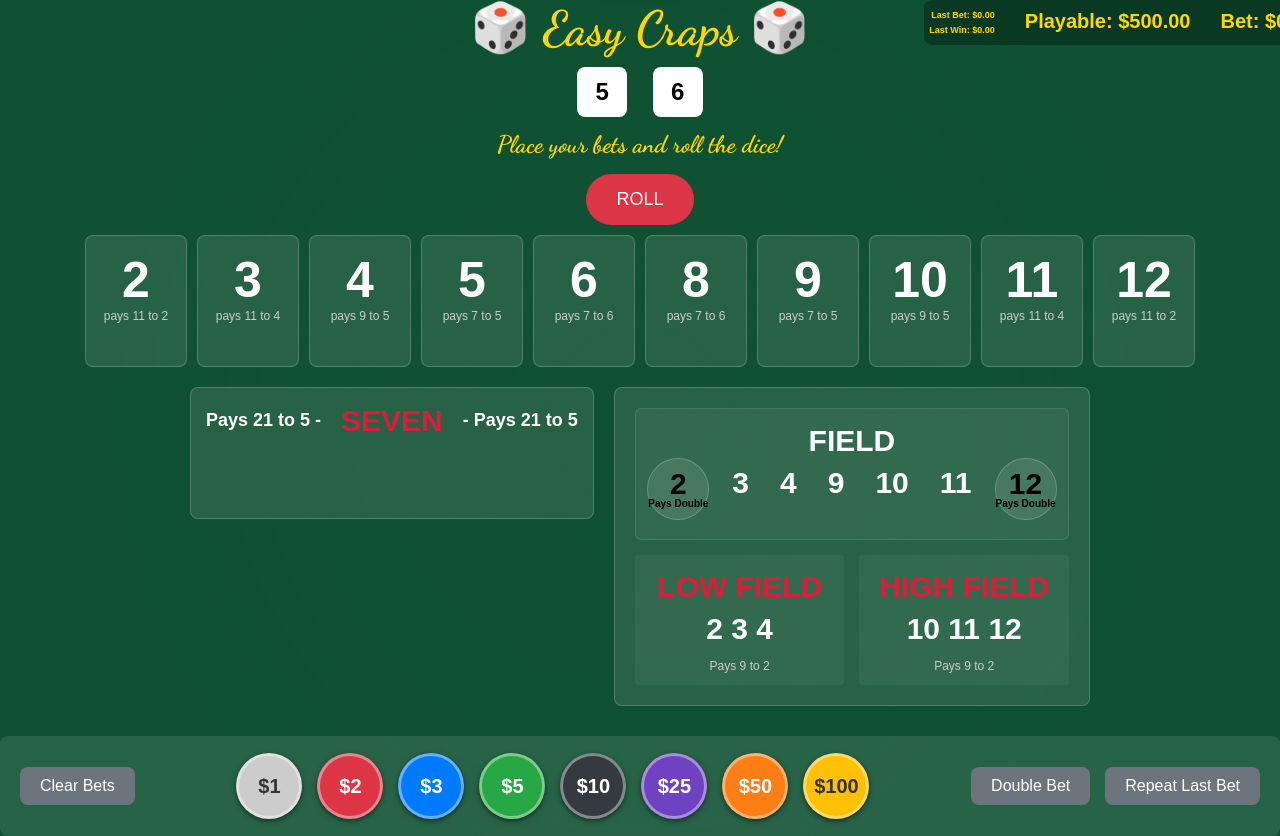
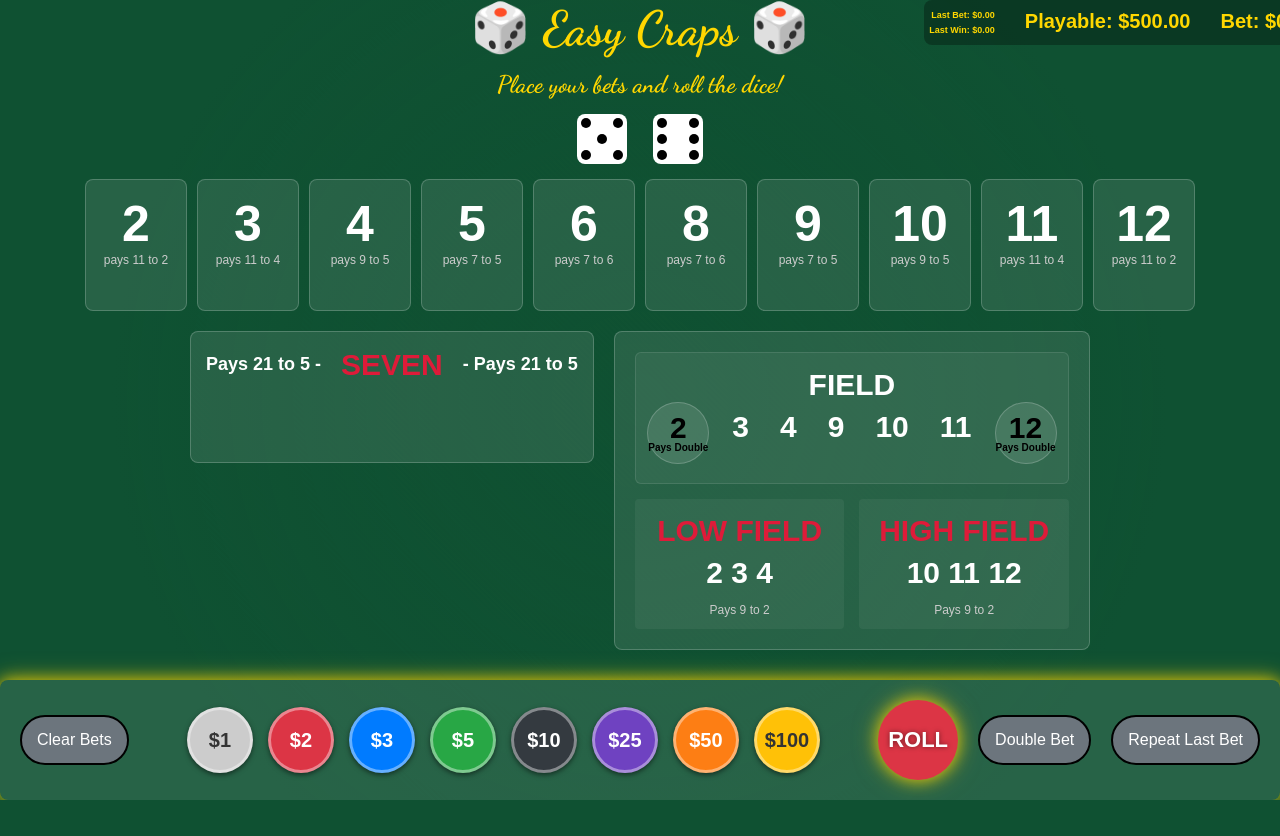
Before and after one commit to billynehrkorn/easycraps, a plain HTML site: page index.html in a window 1280 px wide. Shown: the top 836 px of the page. After the commit the page ends 800 px from the top, so only its background shows below. Drawn offline with Linux system fonts and the light colour scheme; no server answers.

Commit message:
Connect local project to GitHub repo

```diff
--- a/index.html
+++ b/index.html
@@ -68,7 +68,7 @@
 
   .dice-result {
       text-align: center;
-      margin: 10px auto 0px auto; /* Updated margin */
+      margin: 10px auto; /* Updated margin */
       font-size: 20px;
       max-width: 800px;
   }
@@ -84,7 +84,60 @@
       margin: 0 10px;
       font-size: 24px;
       font-weight: bold;
+      position: relative; /* Needed for absolute positioning of pips */
   }
+
+  /* Pip styling */
+  .pip {
+      position: absolute;
+      width: 10px;
+      height: 10px;
+      background-color: black;
+      border-radius: 50%;
+  }
+
+  .pip.top-left     { top: 8%;  left: 8%; }
+  .pip.top-center   { top: 8%;  left: 50%; transform: translateX(-50%); }
+  .pip.top-right    { top: 8%;  right: 8%; }
+  .pip.middle-center{ top: 50%; left: 50%; transform: translate(-50%,-50%); }
+  .pip.bottom-left  { bottom: 8%; left: 8%; }
+  .pip.bottom-center{ bottom: 8%; left: 50%; transform: translateX(-50%); }
+  .pip.bottom-right { bottom: 8%; right: 8%; }
+
+  /* Dice face configurations */
+  .dice .pip { display: none; } /* Hide all pips by default */
+
+  .dice.face-1 .middle-center { display: block; }
+
+  .dice.face-2 .top-right,
+  .dice.face-2 .bottom-left { display: block; }
+
+  .dice.face-3 .top-right,
+  .dice.face-3 .middle-center,
+  .dice.face-3 .bottom-left { display: block; }
+
+  .dice.face-4 .top-left,
+  .dice.face-4 .top-right,
+  .dice.face-4 .bottom-left,
+  .dice.face-4 .bottom-right { display: block; }
+
+  .dice.face-5 .top-left,
+  .dice.face-5 .top-right,
+  .dice.face-5 .middle-center,
+  .dice.face-5 .bottom-left,
+  .dice.face-5 .bottom-right { display: block; }
+
+  .dice.face-6 .top-left,
+  .dice.face-6 .top-right,
+  .dice.face-6 .middle-left, /* Added for 6-face */
+  .dice.face-6 .middle-right, /* Added for 6-face */
+  .dice.face-6 .bottom-left,
+  .dice.face-6 .bottom-right { display: block; }
+
+  /* Additional pip positions for face-6 (if needed, based on common dice layouts) */
+  .pip.middle-left { top: 50%; left: 8%; transform: translateY(-50%); }
+  .pip.middle-right { top: 50%; right: 8%; transform: translateY(-50%); }
+
 
   .notifications {
       text-align: center;
@@ -117,21 +170,24 @@
       background-color: rgba(255, 215, 0, 0.1);
   }
 
-  .controls {
-      text-align: center;
-      margin: 10px 0;
-  }
-
   .roll-btn {
+      width: 80px; /* Make it square */
+      height: 80px; /* Make it square */
+      border-radius: 50%; /* Make it circular */
+      padding: 0; /* Remove padding as width/height define size */
+      display: flex; /* Use flexbox to center text */
+      align-items: center;
+      justify-content: center;
+      font-size: 22px; /* Slightly larger text */
+      font-weight: bold; /* Ensure text is bold */
+      box-shadow: 0 0 15px rgba(255, 215, 0, 0.7), 0 0 25px rgba(255, 215, 0, 0.5); /* Glowing effect */
+      text-shadow: 0 0 5px rgba(0,0,0,0.5); /* Subtle text shadow */
+      flex-shrink: 0; /* Prevent it from shrinking */
       color: white;
       border: none;
-      padding: 15px 30px;
-      font-size: 18px;
-      border-radius: 100px;
       cursor: pointer;
       background-color: #dc3545;
       transition: background-color 0.3s;
-      margin: 0 10px;
   }
 
   .roll-btn:hover {
@@ -141,18 +197,25 @@
   .roll-btn:disabled {
       background-color: #6c757d;
       cursor: not-allowed;
+      box-shadow: none; /* Remove glow when disabled */
   }
 
   .clear-btn, .action-btn { /* Combined styles for clear and new action buttons */
       color: white;
-      border: none;
-      padding: 10px 20px; /* Smaller padding for these buttons */
+      border: 2px solid black; /* Black border */
+      height: 50px; /* Fixed height */
+      padding: 0 15px; /* Horizontal padding */
       font-size: 16px; /* Smaller font size */
-      border-radius: 8px;
+      border-radius: 25px; /* Make it pill-shaped (half of height) */
       cursor: pointer;
       transition: background-color 0.3s;
       background-color: #6c757d; /* Default gray */
       white-space: nowrap; /* Prevent text wrapping */
+      flex-shrink: 0; /* Prevent shrinking */
+      display: flex; /* Use flexbox to center text */
+      align-items: center;
+      justify-content: center;
+      text-align: center; /* Ensure text is centered */
   }
 
   .clear-btn:hover, .action-btn:hover {
@@ -415,13 +478,14 @@
   #chip-bar {
       display: flex;
       align-items: center; /* Vertically align items */
-      justify-content: space-between; /* Distribute items with space between */
-      gap: 15px; /* Gap between main sections */
+      justify-content: center; /* Center the whole group */
+      gap: 20px; /* Increased gap for better spacing between elements */
       margin-top: 30px;
-      padding: 10px 20px;
+      padding: 20px;
       background-color: rgba(255, 255, 255, 0.1);
       border-radius: 8px;
-      min-height: 80px; /* Make it a clear drop target */
+      min-height: 80px;
+      box-shadow: 0 0 15px rgba(255, 215, 0, 0.7), 0 0 25px rgba(255, 215, 0, 0.5); /* Glowing effect */
   }
 
   .chip-container { /* New container for chips to keep them grouped and centered */
@@ -430,6 +494,7 @@
       gap: 15px;
       flex-grow: 1; /* Allow it to take up available space */
       flex-wrap: wrap; /* Allow chips to wrap if space is limited */
+      min-width: 300px; /* Ensure it doesn't collapse too much */
   }
 
   .chip {
@@ -511,17 +576,36 @@
   <h1>🎲 Easy Craps 🎲</h1>
 </div>
 
-<div class="dice-result" id="diceResult">
-  <div><span class="dice" id="dice1">1</span> <span class="dice" id="dice2">1</span></div>
-</div>
-
 <div class="notifications" id="notifications">
   <div class="notification-message" style="text-align: center; color: #ffd700;">Place your bets and roll the dice!</div>
 </div>
 
-<div class="controls">
-  <button class="roll-btn" id="rollBtn" onclick="rollDice()">ROLL</button>
+<div class="dice-result" id="diceResult">
+  <div class="dice" id="dice1">
+    <div class="pip top-left"></div>
+    <div class="pip top-center"></div>
+    <div class="pip top-right"></div>
+    <div class="pip middle-left"></div> <!-- Added for 6-face -->
+    <div class="pip middle-center"></div>
+    <div class="pip middle-right"></div> <!-- Added for 6-face -->
+    <div class="pip bottom-left"></div>
+    <div class="pip bottom-center"></div>
+    <div class="pip bottom-right"></div>
+  </div>
+  <div class="dice" id="dice2">
+    <div class="pip top-left"></div>
+    <div class="pip top-center"></div>
+    <div class="pip top-right"></div>
+    <div class="pip middle-left"></div> <!-- Added for 6-face -->
+    <div class="pip middle-center"></div>
+    <div class="pip middle-right"></div> <!-- Added for 6-face -->
+    <div class="pip bottom-left"></div>
+    <div class="pip bottom-center"></div>
+    <div class="pip bottom-right"></div>
+  </div>
 </div>
+
+<!-- Removed the empty controls div -->
 
 <div id="number-bets">
   <div class="bet-box" data-bet-target="bet-2">
@@ -651,6 +735,7 @@
     <div class="chip chip-50" draggable="true" data-value="50">$50</div>
     <div class="chip chip-100" draggable="true" data-value="100">$100</div>
   </div>
+  <button class="roll-btn" id="rollBtn" onclick="rollDice()">ROLL</button>
   <button class="action-btn" id="doubleBetBtn" onclick="doubleAllBets()">Double Bet</button>
   <button class="action-btn" id="repeatLastBetBtn" onclick="repeatLastBet()">Repeat Last Bet</button>
 </div>
@@ -826,8 +911,11 @@
           const result = await response.json();
           console.log('rollDice: Received roll result:', result);
 
-          document.getElementById('dice1').textContent = result.dice[0];
-          document.getElementById('dice2').textContent = result.dice[1];
+          // Update dice display with pip faces
+          const die1 = document.getElementById('dice1');
+          die1.className = `dice face-${result.dice[0]}`;
+          const die2 = document.getElementById('dice2');
+          die2.className = `dice face-${result.dice[1]}`;
 
           currentBalance = result.newBalance; // Update global currentBalance from backend response
 
@@ -865,7 +953,7 @@
 
   function doubleAllBets() {
       console.log('doubleAllBets: Doubling all current bets.');
-      let currentTotalBet = calculateTotalStakedChips();
+      const currentStakedChips = calculateTotalStakedChips();
       let potentialNewTotalBet = 0;
 
       // First, calculate the potential new total bet to check balance
@@ -874,10 +962,13 @@
           potentialNewTotalBet += currentBet * 2;
       });
 
-      // Check if doubling exceeds playable balance
-      if (currentBalance < potentialNewTotalBet) {
+      // Calculate the additional amount needed to double all bets
+      const additionalAmountNeeded = potentialNewTotalBet - currentStakedChips;
+
+      // Check if the additional amount needed exceeds the current playable balance
+      if (currentBalance - currentStakedChips < additionalAmountNeeded) {
           alert('Not enough balance to double all bets!');
-          console.log(`doubleAllBets: Insufficient balance. Current: $${currentBalance}, Needed: $${potentialNewTotalBet}`);
+          console.log(`doubleAllBets: Insufficient balance. Current playable: $${currentBalance - currentStakedChips}, Needed for double: $${additionalAmountNeeded}`);
           return;
       }
 
@@ -899,9 +990,9 @@
 
   function repeatLastBet() {
       console.log('repeatLastBet: Attempting to repeat last bet.');
-      if (Object.keys(lastPlacedBets).length === 0) {
+      if (Object.keys(lastPlacedBets).length === 0 || Object.values(lastPlacedBets).every(amount => amount === 0)) {
           alert('No last bet to repeat!');
-          console.log('repeatLastBet: No last placed bets found.');
+          console.log('repeatLastBet: No last placed bets found or all were zero.');
           return;
       }
 
@@ -910,10 +1001,11 @@
           totalAmountToRepeat += lastPlacedBets[betType];
       }
 
-      // Check if repeating exceeds playable balance
-      if (currentBalance < totalAmountToRepeat) {
+      // Check if repeating exceeds playable balance (currentBalance - currentStakedChips)
+      const currentStakedChips = calculateTotalStakedChips();
+      if (currentBalance - currentStakedChips < totalAmountToRepeat) {
           alert('Not enough balance to repeat last bet!');
-          console.log(`repeatLastBet: Insufficient balance. Current: $${currentBalance}, Needed: $${totalAmountToRepeat}`);
+          console.log(`repeatLastBet: Insufficient balance. Current playable: $${currentBalance - currentStakedChips}, Needed: $${totalAmountToRepeat}`);
           return;
       }
 
@@ -1149,8 +1241,8 @@
   function initializeDiceDisplay() {
       const d1 = Math.floor(Math.random() * 6) + 1;
       const d2 = Math.floor(Math.random() * 6) + 1;
-      document.getElementById('dice1').textContent = d1;
-      document.getElementById('dice2').textContent = d2;
+      document.getElementById('dice1').className = `dice face-${d1}`;
+      document.getElementById('dice2').className = `dice face-${d2}`;
       console.log(`initializeDiceDisplay: Dice initialized to ${d1}, ${d2}`);
   }
 
```
Also changed, not shown: rolls.csv (added, +13 -0 lines), 1 other file.
